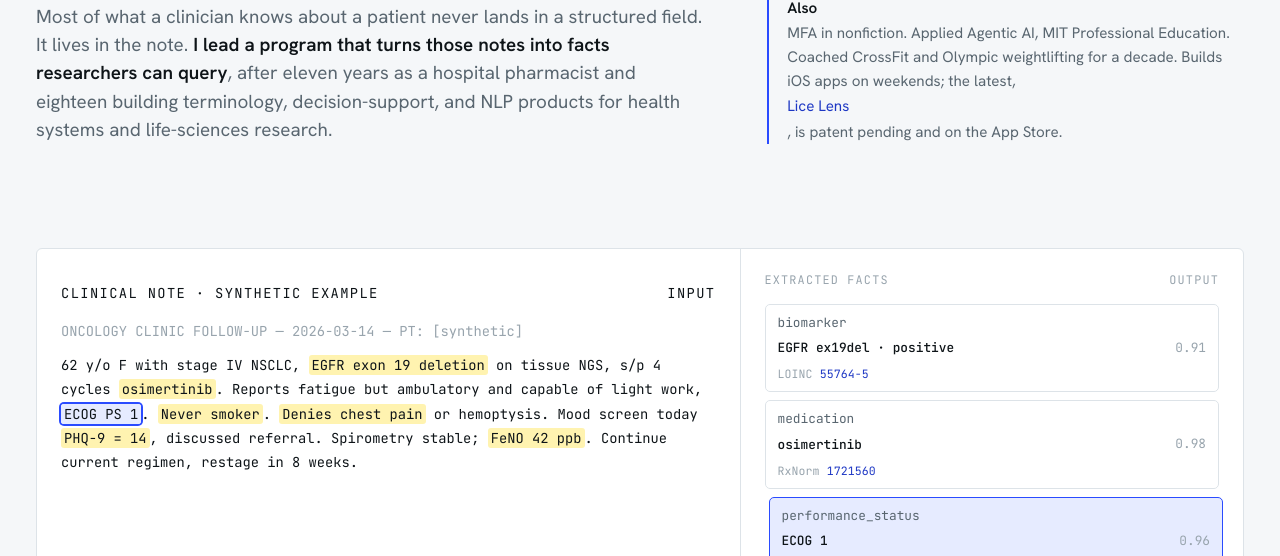
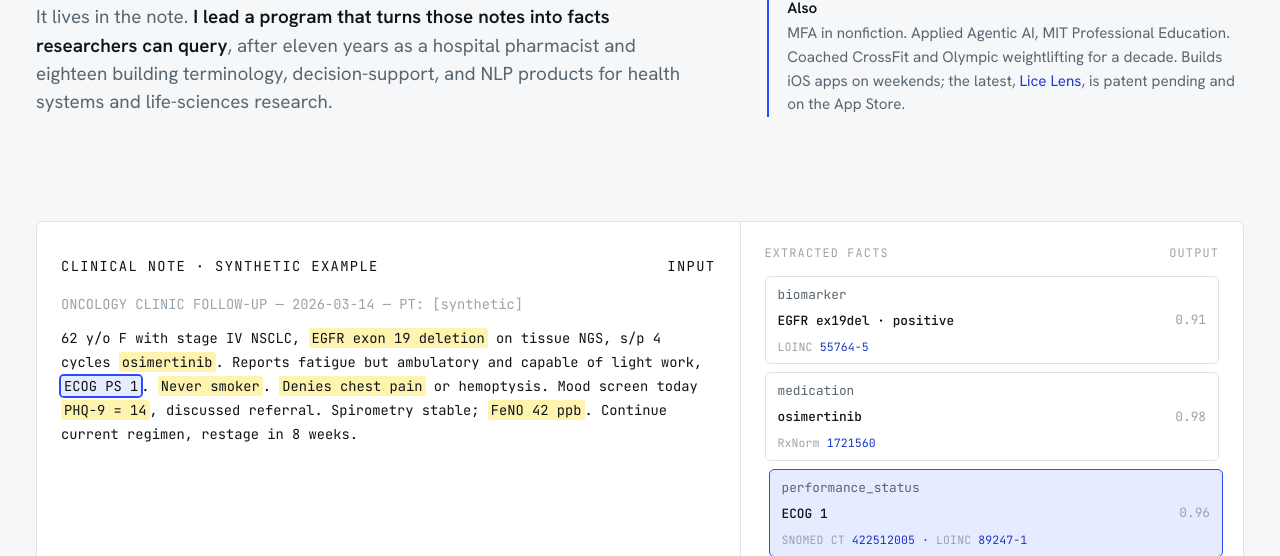
Before and after one commit to jdoole/johndoole.com, a plain HTML site: page index.html in a window 1280 px wide. Shown: the part 544-1100 px from the top of the page. Drawn offline with nearby package versions, Linux system fonts and the light colour scheme.

Commit message:
Keep the Lice Lens link inline in the hero
Co-Authored-By: Claude Fable 5.1 <noreply@anthropic.com>

```diff
--- a/index.html
+++ b/index.html
@@ -305,7 +305,7 @@
       <img class="portrait" src="img/john.jpg" alt="John Doole" width="576" height="720" loading="eager" decoding="async">
       <div class="row"><b>Currently</b>Clinical Notes Program Lead, TriNetX</div>
       <div class="row"><b>Before</b>Director of Informatics · Partners HealthCare · Mass General · Boston Medical Center</div>
-      <div class="row"><b>Also</b>MFA in nonfiction. Applied Agentic AI, MIT Professional Education. Coached CrossFit and Olympic weightlifting for a decade. Builds iOS apps on weekends; the latest, <a href="https://apps.apple.com/us/app/lice-lens/id6754163018" target="_blank" rel="noopener">Lice Lens</a>, is patent pending and on the App Store.</div>
+      <div class="row"><b>Also</b><span>MFA in nonfiction. Applied Agentic AI, MIT Professional Education. Coached CrossFit and Olympic weightlifting for a decade. Builds iOS apps on weekends; the latest, <a href="https://apps.apple.com/us/app/lice-lens/id6754163018" target="_blank" rel="noopener">Lice Lens</a>, is patent pending and on the App Store.</span></div>
     </div>
   </header>
 
```
Also changed, not shown: src/page.html (+1 -1 lines).
